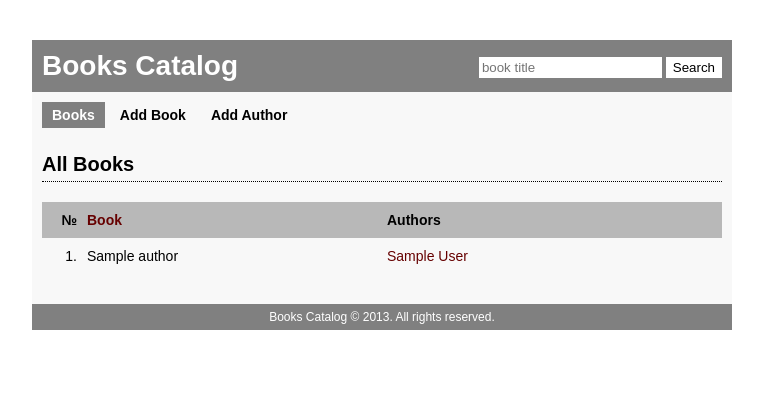
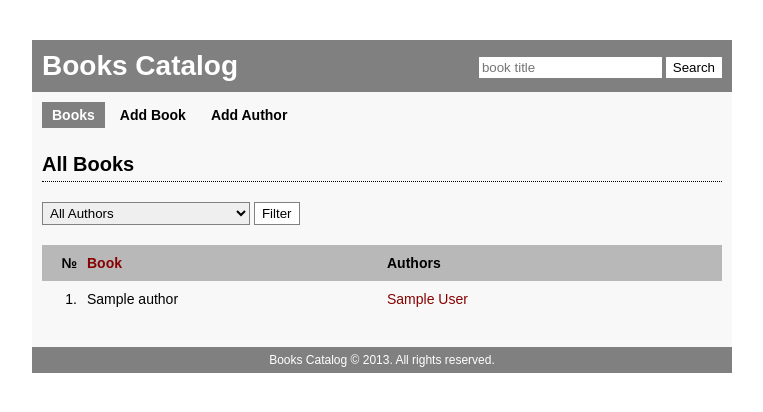
Before and after one commit to georgi-yankov/phpcourse, a PHP site: page /index.php in a window 1280 px wide. Shown: the top 412 px of the page, without its empty margins (258-1021 px from the left). Run offline with PHP 8.4, Linux system fonts and the light colour scheme; tables that the repository leaves empty or names only in its code hold one stand-in row (values such as "Sample post"); a stand-in replaces the project's code that opens the database connection.

Commit message:
homework-4 (third commit)
Not fully working version.

```diff
--- a/homework-4/css/style.css
+++ b/homework-4/css/style.css
@@ -45,7 +45,7 @@ select {
 }
 
 a {
-	color: #600;
+	color: #800;
 	text-decoration: none;
 }
 
@@ -171,6 +171,17 @@ a:hover {
 
 }
 
+/* FILTER */
+
+#filter {
+	margin-bottom: 20px;
+}
+
+#filter select {
+	padding-top: 2px;
+	padding-bottom: 2px;
+}
+
 /* ADD AUTHOR FORM */
 
 #add-author-form {
--- a/homework-4/includes/functions.php
+++ b/homework-4/includes/functions.php
@@ -88,6 +88,28 @@ function authorExistById($connection, $authorId, $messages) {
     }
 }
 
+function authorHasBooks($connection, $authorId, $messages) {
+    $sql = "SELECT `author_id`
+            FROM `books_authors`
+            WHERE `author_id` = $authorId";
+
+    $query = mysqli_query($connection, $sql);
+
+    if (!$query) {
+        $_SESSION['messages'] = $messages['wrongQueryExecution'];
+        header('Location: ../index.php');
+        exit;
+    }
+
+    $result = $query->num_rows;
+
+    if ($result > 0) {
+        return true;
+    } else {
+        return false;
+    }
+}
+
 function getAllAuthors($connection, $messages) {
     $sql = "SELECT *
             FROM `authors`";
@@ -146,7 +168,7 @@ function insertBook($connection, $bookTitle, $authors, $messages) {
     }
 
     $sql = "INSERT INTO `books_authors`
-            VALUES " . implode(',', $values) ."";
+            VALUES " . implode(',', $values) . "";
 
     $query = mysqli_query($connection, $sql);
 
--- a/homework-4/includes/messages.php
+++ b/homework-4/includes/messages.php
@@ -5,6 +5,8 @@ $messages = array(
     'notValidBookTitle'    => '<p class="user-msg error-msg">The book title can have from 3 to 100 characters.</p>',
     'notValidAuthorId'     => '<p class="user-msg error-msg">Not valid author id.</p>',
     'authorExist'          => '<p class="user-msg error-msg">The author already exist.</p>',
+    'authorNotExist'       => '<p class="user-msg error-msg">Such author does not exist.</p>',
+    'authorHasNotBooks'    => '<p class="user-msg error-msg">The author you chose is not associated with any book yet.</p>',
     'wrongQueryExecution'  => '<p class="user-msg error-msg">Your action could not be executed.</p>',
     'authorInserted'       => '<p class="user-msg success-msg">Author successfully inserted.</p>',
     'bookInserted'         => '<p class="user-msg success-msg">Author successfully inserted.</p>',
--- a/homework-4/index.php
+++ b/homework-4/index.php
@@ -4,6 +4,35 @@ session_start();
 $pageTitle = 'Books';
 
 require 'includes/header.php';
+
+if (isset($_GET['author']) && $_GET['author'] != 'all-authors') {
+    $authorId = (int) $_GET['author'];
+    $authorId = mysqli_real_escape_string($connection, $authorId);
+
+    if (!authorExistById($connection, $authorId, $messages)) {
+        $_SESSION['messages'] = $messages['authorNotExist'];
+        header('Location: index.php');
+        exit;
+    }
+
+    if (!authorHasBooks($connection, $authorId, $messages)) {
+        $_SESSION['messages'] = $messages['authorHasNotBooks'];
+        header('Location: index.php');
+        exit;
+    }
+
+    $filterByAuthorId = "WHERE bks_aut.author_id = $authorId";
+} else {
+    $filterByAuthorId = '';
+}
+
+if (isset($_GET['sort']) && $_GET['sort'] == 'DESC') {
+    $currentSort = 'DESC';
+    $nextSort = 'ASC';
+} else {
+    $currentSort = 'ASC';
+    $nextSort = 'DESC';
+}
 
 $sql = "
     SELECT *
@@ -14,6 +43,10 @@ $sql = "
 
     LEFT JOIN `authors` AS aut
     ON bks_aut.author_id = aut.author_id
+
+    $filterByAuthorId
+
+    ORDER BY bks.book_title $currentSort
 ";
 
 $query = mysqli_query($connection, $sql);
@@ -30,20 +63,56 @@ while ($row = $query->fetch_assoc()) {
     $allInfo[$row['book_id']]['bookTitle'] = $row['book_title'];
     $allInfo[$row['book_id']]['authorInfo'][$row['author_id']] = $row['author_name'];
 }
-
-//echo '<pre>'.print_r($allInfo, true).'</pre>';
-//die();
 ?>
 
 <h2>All Books</h2>
 
 <?php if (!empty($allInfo)) { ?>
+    <div id="filter">
+        <form method="GET" action="">
+            <select name="author">
+                <option value="all-authors">All Authors</option>
+
+                <?php $allAuthorsData = getAllAuthors($connection, $messages); ?>
+
+                <?php for ($i = 0; $i < count($allAuthorsData['authorId']); $i++) { ?>
+                <?php
+                    if (isset($authorId)) {
+                        if ($allAuthorsData['authorId'][$i] == $authorId) {
+                            $selected = 'selected';
+                        } else {
+                            $selected = '';
+                        }
+                    } else {
+                        $selected = '';
+                    }
+                ?>
+                    <option value="<?php echo $allAuthorsData['authorId'][$i]; ?>" <?php echo $selected; ?>>
+                        <?php echo $allAuthorsData['authorName'][$i]; ?>
+                    </option>
+                <?php } ?>
+            </select>
+
+            <input type="submit" value="Filter" />
+        </form>
+    </div><!-- #filter -->
+
     <table>
         <thead>
             <tr>
                 <th>№</th>
                 <th>
-                    <a href="" title="">Book</a>
+                    <?php
+                    if (isset($authorId)) {
+                        $authorIdUrl = '&author=' . $authorId;
+                    } else {
+                        $authorIdUrl = '';
+                    }
+                    ?>
+                    <a href="index.php?sort=<?php echo $nextSort, $authorIdUrl; ?>"
+                       title="Sort books in <?php echo $nextSort; ?> order">
+                        Book
+                    </a>
                 </th>
                 <th>Authors</th>
             </tr>
@@ -61,7 +130,7 @@ while ($row = $query->fetch_assoc()) {
                         foreach ($value['authorInfo'] as $kk => $vv) {
                             // Store links in array so that afterwords
                             // to avoid the last comma
-                            $authorsLinks[] = '<a href=index.php?author="' . $kk . '" title="Books from ' . $vv . '">' . $vv . '</a>';
+                            $authorsLinks[] = '<a href=index.php?author=' . $kk . ' title="Books from ' . $vv . '">' . $vv . '</a>';
                         }
 
                         $authorsLinksResult = implode(',&nbsp;&nbsp;', $authorsLinks);
```
